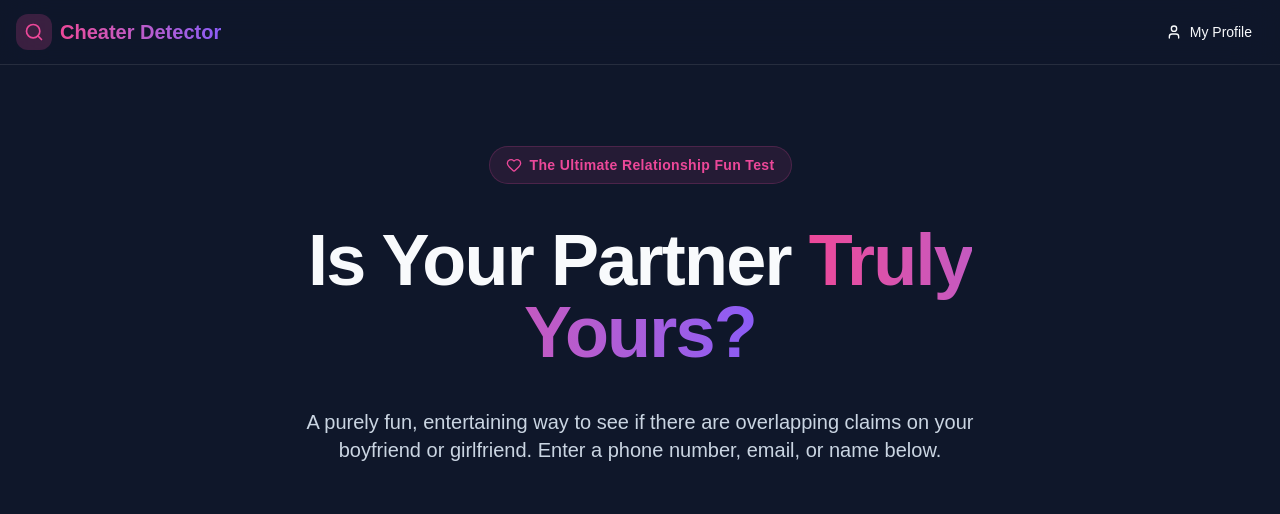
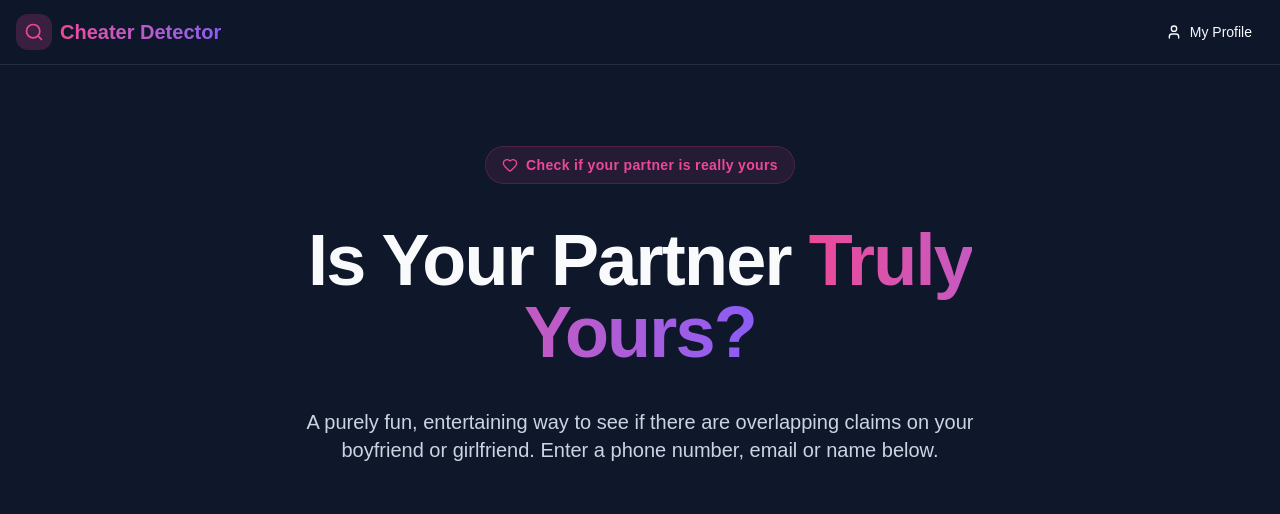
Before and after one commit to Tahmied/cheater-detector, a Next.js app: page / in a window 1280 px wide. Shown: the top 514 px of the page. Built offline with nearby package versions, Linux system fonts and the light colour scheme.

Commit message:
- minor text fixes

```diff
--- a/app/page.tsx
+++ b/app/page.tsx
@@ -138,7 +138,7 @@ export default function Home() {
       >
         <div className="bg-primary/10 text-primary border border-primary/20 px-4 py-2 rounded-full inline-flex items-center gap-2 mb-4">
           <Heart className="w-4 h-4" />
-          <span className="text-sm font-semibold tracking-wide">The Ultimate Relationship Fun Test</span>
+          <span className="text-sm font-semibold tracking-wide">Check if your partner is really yours</span>
         </div>
 
         <h1 className="text-5xl md:text-7xl font-extrabold tracking-tight">
@@ -150,7 +150,7 @@ export default function Home() {
 
         <p className="text-lg md:text-xl text-slate-300 max-w-2xl mt-4">
           A purely fun, entertaining way to see if there are overlapping claims on your boyfriend or girlfriend.
-          Enter a phone number, email, or name below.
+          Enter a phone number, email or name below.
         </p>
 
         {/* Search Form */}
@@ -235,7 +235,7 @@ export default function Home() {
                 <div className="mt-3 mx-1 rounded-xl bg-amber-500/10 border border-amber-500/25 px-4 py-3 flex items-start gap-3 text-left">
                   <AlertTriangle className="w-4 h-4 text-amber-400 mt-0.5 shrink-0" />
                   <p className="text-amber-300 text-xs leading-relaxed">
-                    <span className="font-semibold">Name-only searches may not be accurate</span> — multiple people can share the same name. For{" "}
+                    <span className="font-semibold">Name only searches may not be accurate</span> multiple people can share the same name. For{" "}
                     <span className="font-semibold text-amber-200">100% accurate results</span>, try searching by{" "}
                     <span className="font-semibold text-amber-200">phone number</span> or{" "}
                     <span className="font-semibold text-amber-200">email</span> instead.
@@ -310,6 +310,14 @@ export default function Home() {
                         ))}
                       </ul>
                     </div>
+                    {isNameSearch && (
+                      <div className="w-full flex items-start gap-2.5 bg-amber-500/10 border border-amber-500/25 rounded-xl px-4 py-3 text-left">
+                        <AlertTriangle className="w-4 h-4 text-amber-400 mt-0.5 shrink-0" />
+                        <p className="text-amber-300 text-xs leading-relaxed">
+                          <span className="font-semibold">Names alone don't provide accurate results</span>. these could be different people sharing the same name. Please search by <span className="font-semibold text-amber-200">mobile number</span> or <span className="font-semibold text-amber-200">email</span> for 100% accurate data.
+                        </p>
+                      </div>
+                    )}
                   </div>
                 ) : (
                   <div className="flex flex-col items-center gap-4 text-center py-6">
```
